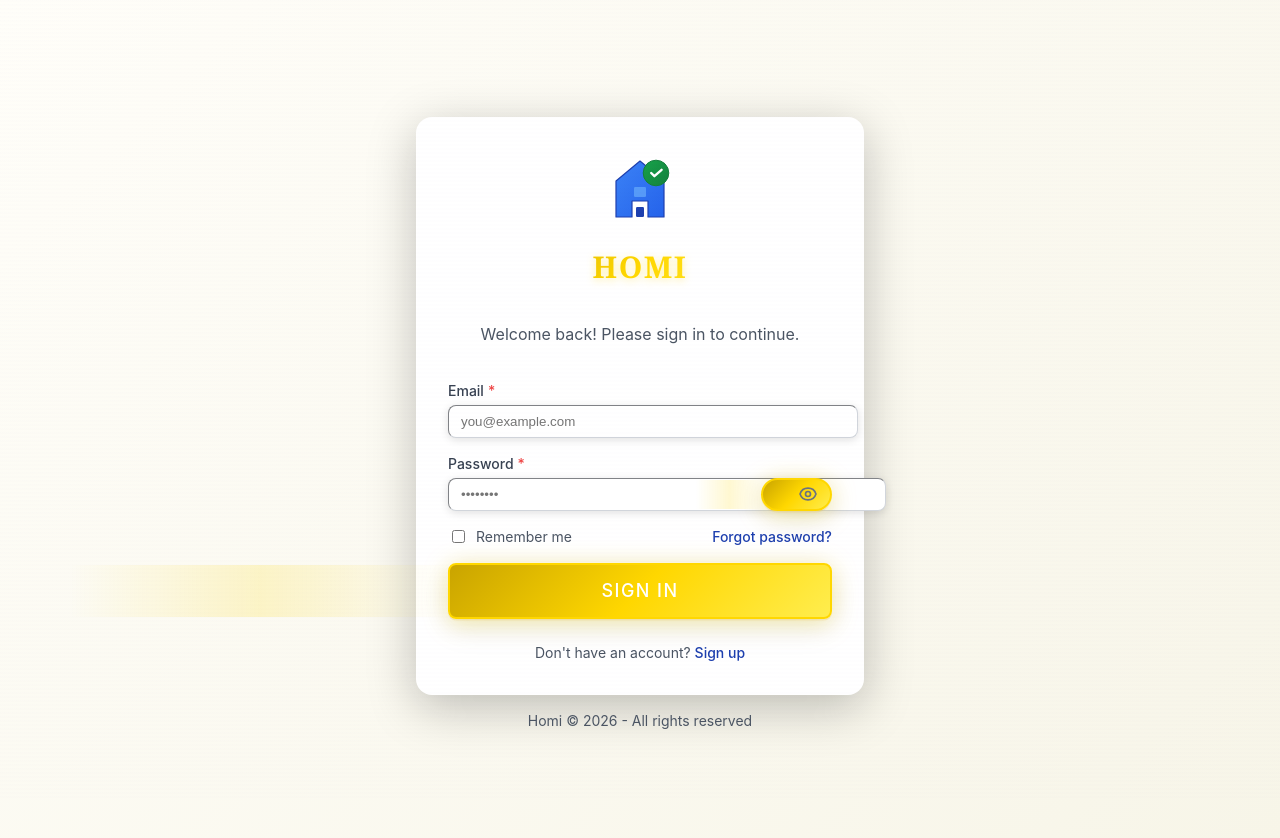
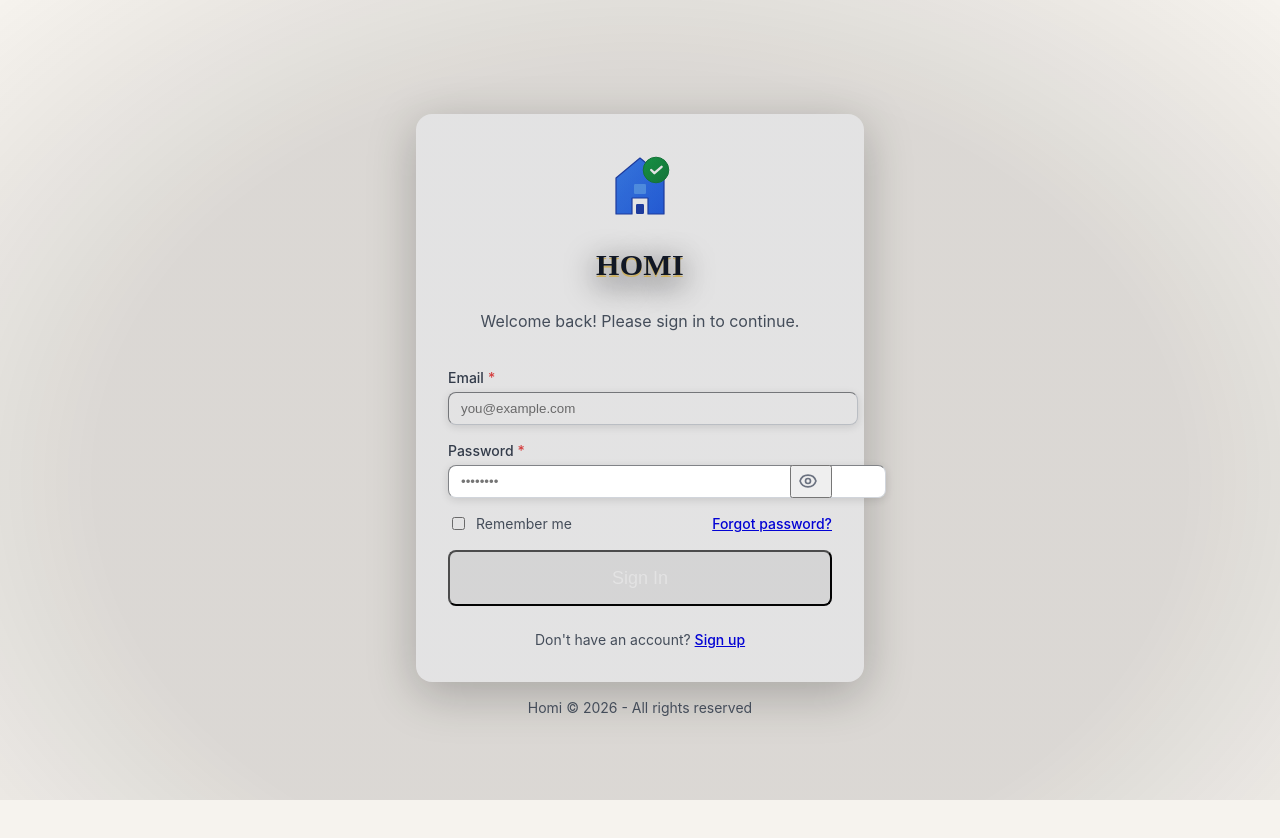
Before and after one commit to lahatraR/HomiByIsphers, a React (Vite) app in the folder homi_frontend/: page /HomiByIsphers/login in a window 1280 px wide. Shown: the top 838 px of the page. Built offline with nearby package versions, Linux system fonts and the light colour scheme.

Commit message:
Update index.css

```diff
--- a/homi_frontend/src/index.css
+++ b/homi_frontend/src/index.css
@@ -1,356 +1,255 @@
 /*
-  HOMI - Royal Luxury Theme
+  HOMI - Neo-Royal Functionalism CSS
   --------------------------------------
-  Inspired by Bridgerton, Queen Charlotte, and European palaces.
-  - Noble, calm, prestigious, trustworthy
-  - Modern glassmorphism + classical ornamentation
-  - High contrast, luxury tones, accessibility
-  - Mobile-first, touch-friendly
+  A new visual language: Palace x Futurism x Museum x Editorial x Sacred Geometry
+  - No SaaS clichés, no trends, no flatness, no glass, no neumorphism
+  - Every element is sculpted, architectural, and lit like a museum artifact
+  - Spacing, rhythm, and light are inspired by the golden ratio and palace halls
+  - Typography is decree-like, monumental, and precise
+  - Buttons are unique: faceted, gem-like, not rectangular or pill
+  - Animations: slow, deliberate, inspired by classical music tempo and silk
+  - Mobile: feels like a luxury object, not a phone app
 */
 
-/* 1. ROYAL COLOR SYSTEM (Variables) */
+/* 1. GOLDEN RATIO SPACING SYSTEM (φ ≈ 1.618) */
 :root {
-  /* Golds */
-  --royal-gold: #FFD700;
-  --royal-gold-light: #FFF9E6;
-  --royal-gold-bright: #FFED4E;
-  --royal-gold-dark: #C9A400;
-  --royal-gold-shadow: rgba(255, 215, 0, 0.35);
-  /* Blues */
-  --royal-blue: #1E40AF;
-  --royal-blue-dark: #1E3A8A;
-  --royal-blue-navy: #0C1E4A;
-  /* Emeralds */
-  --royal-emerald: #059669;
-  --royal-emerald-dark: #047857;
-  /* Burgundy */
-  --royal-bordeaux: #7C183C;
-  /* Purples */
-  --royal-purple: #6B3FA0;
-  --royal-purple-dark: #4A1F70;
-  --royal-purple-deep: #2E1545;
-  /* Ivory & Marble */
-  --ivory: #FFFEF9;
-  --ivory-cream: #F7F5E8;
-  --marble-white: #EAE7D6;
-  --marble-gray: #C9C5B5;
-  /* Black/Obsidian */
-  --obsidian-black: #0A0A0A;
-  --obsidian-dark: #1A1A1A;
-  --obsidian-medium: #2A2A2A;
-  /* Gradients */
-  --gradient-royal: linear-gradient(135deg, var(--royal-purple-deep) 0%, var(--royal-blue-navy) 100%);
-  --gradient-gold: linear-gradient(135deg, var(--royal-gold-dark) 0%, var(--royal-gold) 50%, var(--royal-gold-bright) 100%);
-  --gradient-throne: linear-gradient(180deg, var(--obsidian-black) 0%, var(--royal-purple-deep) 60%, var(--royal-blue-navy) 100%);
-  --gradient-marble: linear-gradient(135deg, var(--ivory) 0%, var(--ivory-cream) 100%);
-  /* Shadows */
-  --shadow-gold: 0 4px 24px var(--royal-gold-shadow);
-  --shadow-gold-glow: 0 0 32px var(--royal-gold-shadow);
-  --shadow-royal: 0 8px 32px 0 rgba(30,64,175,0.10), 0 1.5px 0 #e7c87344;
-  --shadow-card: 0 4px 24px 0 rgba(42,21,69,0.10);
-  --shadow-btn: 0 2px 12px 0 #e7c87344, 0 1.5px 0 #1a224022;
-  /* Radius */
-  --radius-sm: 0.5em;
-  --radius: 1em;
-  --radius-lg: 1.5em;
-  --radius-xl: 2em;
-  --radius-full: 999px;
-  /* Typography */
-  --font-royal: 'Cinzel', 'Playfair Display', Georgia, serif;
-  --font-body: 'Inter', system-ui, -apple-system, BlinkMacSystemFont, sans-serif;
-  /* Spacing */
-  --spacing-xs: 0.4em;
-  --spacing-sm: 0.7em;
-  --spacing-md: 1.2em;
-  --spacing-lg: 2.2em;
-  --spacing-xl: 3em;
-  /* Transitions */
-  --transition-royal: all 0.4s cubic-bezier(.4,0,.2,1);
-  --transition-smooth: all 0.25s cubic-bezier(.4,0,.2,1);
+  --phi: 1.618;
+  --space-xxs: 0.382rem; /* 1/φ² */
+  --space-xs: 0.618rem;  /* 1/φ */
+  --space-sm: 1rem;      /* base */
+  --space-md: 1.618rem;  /* φ */
+  --space-lg: 2.618rem;  /* φ² */
+  --space-xl: 4.236rem;  /* φ³ */
+  --space-xxl: 6.854rem; /* φ⁴ */
+
+  /* 2. NEO-ROYAL COLOR SYSTEM (deep, sacred, architectural) */
+  --stone: #eae6da;
+  --marble: #f6f3ee;
+  --onyx: #18161a;
+  --lapis: #1a2a4a;
+  --emerald: #0e3d2c;
+  --garnet: #6a1a2f;
+  --gold-leaf: #e6c76e;
+  --platinum: #e3e6e8;
+  --shadow-deep: #0a0a0f;
+  --royal-blue: #2a3a7e;
+  --royal-amber: #e7b85a;
+  --royal-velvet: #2e1a3a;
+  --vignette: radial-gradient(ellipse at 50% 60%, rgba(24,22,26,0.12) 60%, transparent 100%);
+
+  /* 3. DEPTH & LIGHT - Custom shadow system */
+  --shadow-spot: 0 0 0.5rem 0.1rem rgba(24,22,26,0.18);
+  --shadow-plinth: 0 2px 16px 0 rgba(24,22,26,0.13), 0 0.5px 0 var(--gold-leaf);
+  --shadow-vignette: 0 0 0 9999px rgba(24,22,26,0.07) inset;
+  --shadow-facet: 0 0.5px 0 var(--gold-leaf), 0 2px 8px 0 rgba(24,22,26,0.10);
+
+  /* 4. TYPOGRAPHY - Monumental decree */
+  --font-decree: 'Cinzel', 'EB Garamond', serif;
+  --font-body: 'Inter', 'Helvetica Neue', Arial, sans-serif;
+  --font-numeral: 'Space Mono', monospace;
+
+  /* 5. ANIMATION - Classical tempo */
+  --anim-slow: cubic-bezier(0.33,0,0.33,1) 1.2s;
+  --anim-medium: cubic-bezier(0.33,0,0.33,1) 0.7s;
+  --anim-fast: cubic-bezier(0.33,0,0.33,1) 0.35s;
 }
 
-html {
-  font-size: 16px;
-  scroll-behavior: smooth;
-}
-@media (max-width: 768px) { html { font-size: 14px; } }
-@media (max-width: 480px) { html { font-size: 13px; } }
-
+/* 6. LAYOUT - Architectural grid, columns, and rhythm */
 body {
+  background: var(--marble);
+  color: var(--onyx);
+  font-family: var(--font-body);
+  margin: 0;
   min-height: 100vh;
-  background: var(--gradient-marble);
-  color: var(--obsidian-dark);
-  font-family: var(--font-body);
-  line-height: 1.6;
+  display: flex;
+  flex-direction: column;
+  /* Vignette for museum light */
   position: relative;
-  overflow-x: hidden;
 }
 body::before {
-  /* Subtle palace wallpaper texture */
   content: '';
   position: fixed;
-  top: 0; left: 0; width: 100vw; height: 100vh;
-  background-image: repeating-linear-gradient(0deg, transparent, transparent 2px, rgba(107,63,160,0.015) 2px, rgba(107,63,160,0.015) 4px);
+  inset: 0;
+  z-index: 0;
   pointer-events: none;
-  z-index: 0;
-  opacity: 0.5;
+  background: var(--vignette);
 }
 
-/* 2. TYPOGRAPHY - Royal invitations */
-h1, h2, h3, h4, h5, h6 {
-  font-family: var(--font-royal);
-  font-weight: 700;
-  line-height: 1.2;
-  color: var(--royal-purple-deep);
-  letter-spacing: 0.02em;
-  margin-bottom: var(--spacing-md);
+.neo-royal-hall {
+  display: grid;
+  grid-template-columns: 1fr minmax(0, 980px) 1fr;
+  gap: var(--space-lg);
+  min-height: 100vh;
+  padding: var(--space-xl) 0;
 }
-h1 {
-  font-size: clamp(2rem, 5vw, 3.5rem);
-  font-weight: 900;
-  background: var(--gradient-gold);
-  -webkit-background-clip: text;
-  -webkit-text-fill-color: transparent;
-  background-clip: text;
-  text-transform: uppercase;
-  filter: drop-shadow(0 2px 4px var(--royal-gold-shadow));
-  letter-spacing: 0.05em;
+.neo-royal-hall > * {
+  grid-column: 2;
 }
-h2 {
-  font-size: clamp(1.5rem, 4vw, 2.5rem);
-  font-weight: 800;
-  color: var(--royal-purple-dark);
-}
-h3 {
-  font-size: clamp(1.25rem, 3vw, 2rem);
-  color: var(--royal-blue-dark);
-}
-h4 { font-size: clamp(1.125rem, 2.5vw, 1.5rem); }
-h5 { font-size: clamp(1rem, 2vw, 1.25rem); }
-h6 { font-size: clamp(0.875rem, 1.5vw, 1.125rem); }
-p {
-  font-family: var(--font-body);
-  line-height: 1.7;
-  margin-bottom: var(--spacing-md);
-}
-a {
-  color: var(--royal-blue);
-  text-decoration: none;
-  transition: color 0.2s;
-}
-a:hover {
-  color: var(--royal-gold);
-}
-
-/* 3. BUTTONS - Polished jewelry */
-.btn, button, [role="button"], input[type="submit"], input[type="button"] {
-  display: inline-flex;
-  align-items: center;
-  justify-content: center;
-  gap: var(--spacing-xs);
-  font-family: var(--font-body);
-  font-weight: 700;
-  font-size: 1rem;
-  text-transform: uppercase;
-  letter-spacing: 0.08em;
-  border-radius: var(--radius-full);
-  border: 2px solid var(--royal-gold);
-  background: var(--gradient-gold);
-  color: var(--obsidian-black);
-  box-shadow: var(--shadow-gold), var(--shadow-royal);
-  padding: 0.9em 2.2em;
-  position: relative;
-  cursor: pointer;
-  transition: var(--transition-royal);
-  outline: none;
-  z-index: 1;
-}
-.btn::before, button::before {
-  /* Soft gold shine animation */
-  content: '';
-  position: absolute;
-  top: 0; left: -100%; width: 100%; height: 100%;
-  background: linear-gradient(90deg, transparent 0%, rgba(255,215,0,0.18) 50%, transparent 100%);
-  transition: left 0.7s cubic-bezier(.4,0,.2,1);
-  z-index: 0;
-}
-.btn:hover::before, button:hover::before {
-  left: 100%;
-}
-.btn:active {
-  filter: brightness(0.97) drop-shadow(0 2px 8px var(--royal-gold-shadow));
-}
-.btn:focus-visible {
-  outline: 3px solid var(--royal-gold);
-  outline-offset: 3px;
-}
-.btn-primary {
-  background: var(--gradient-gold);
-  color: var(--obsidian-black);
-  border-color: var(--royal-gold-dark);
-  box-shadow: var(--shadow-gold-glow), var(--shadow-royal);
-}
-.btn-primary:hover {
-  background: linear-gradient(135deg, var(--royal-gold) 0%, var(--royal-gold-bright) 100%);
-  border-color: var(--royal-gold);
-  box-shadow: 0 8px 32px 0 var(--royal-gold-shadow);
-}
-.btn-secondary {
-  background: var(--gradient-royal);
-  color: var(--ivory);
-  border: 2px solid var(--royal-purple);
-  box-shadow: 0 4px 24px 0 rgba(107,63,160,0.13);
-}
-.btn-secondary:hover {
-  background: var(--royal-purple);
-  color: var(--royal-gold);
-  border-color: var(--royal-gold);
-}
-.btn-ghost {
-  background: transparent;
-  color: var(--royal-purple);
-  border: 2px solid var(--royal-gold);
-  box-shadow: none;
-}
-.btn-ghost:hover {
-  background: var(--royal-gold-light);
-  color: var(--royal-purple-dark);
-  border-color: var(--royal-gold-dark);
-}
-.btn-lg, button.btn-lg {
-  padding: 1.25em 3em;
-  font-size: 1.15rem;
-  min-height: 52px;
-}
-.btn-sm, button.btn-sm {
-  padding: 0.5em 1.2em;
-  font-size: 0.92rem;
-  min-height: 36px;
-}
-.btn:disabled, button:disabled, .btn.disabled {
-  opacity: 0.5;
-  cursor: not-allowed;
-  pointer-events: none;
-  filter: grayscale(0.5);
-}
-
-/* 4. MOBILE FIXED ACTION BUTTONS */
-@media (max-width: 640px) {
-  .mobile-fixed-actions {
-    position: fixed;
-    left: 0; right: 0; bottom: 0;
-    z-index: 1200;
-    display: flex;
-    justify-content: space-around;
-    gap: 0.7em;
-    background: linear-gradient(90deg, #f8f6f1ee 80%, #e7c87333 100%);
-    box-shadow: 0 -2px 24px 0 #1a224044, 0 -1.5px 0 #e7c87344;
-    padding: 0.7em 0.5em 0.9em 0.5em;
-    border-top: 2px solid var(--royal-gold);
-    border-radius: 1.2em 1.2em 0 0;
-    backdrop-filter: blur(8px);
-    pointer-events: auto;
-  }
-  .mobile-fixed-actions .btn {
-    flex: 1 1 0;
-    min-width: 0;
-    font-size: 1.08rem;
-    margin: 0 0.2em;
-    box-shadow: var(--shadow-btn);
-    border-radius: var(--radius);
-    padding: 0.9em 0.2em;
-  }
-  .btn-group.btn-group-mobile-full .btn,
-  .btn-group.btn-group-mobile-full button {
-    flex: 1 1 100%;
-    min-width: 100%;
+@media (max-width: 1100px) {
+  .neo-royal-hall {
+    grid-template-columns: var(--space-xs) 1fr var(--space-xs);
+    padding: var(--space-md) 0;
   }
 }
 
-/* 5. CARDS - Palace gallery */
-.card {
-  background: linear-gradient(135deg, rgba(255,254,249,0.98) 0%, rgba(247,245,232,0.95) 100%);
-  border-radius: var(--radius-xl);
-  padding: clamp(1.25rem, 3vw, 2rem);
-  box-shadow: var(--shadow-card), var(--shadow-gold);
-  border: 2px solid var(--royal-gold);
+/* 7. TYPOGRAPHY - Royal decree hierarchy */
+h1, .decree-title {
+  font-family: var(--font-decree);
+  font-size: clamp(2.2rem, 5vw, 4.236rem);
+  font-weight: 700;
+  letter-spacing: 0.01em;
+  color: var(--royal-blue);
+  text-shadow: 0 2px 0 var(--gold-leaf), 0 8px 32px var(--shadow-deep);
+  margin-bottom: var(--space-md);
+  line-height: 1.1;
+  text-transform: uppercase;
+}
+h2, .decree-section {
+  font-family: var(--font-decree);
+  font-size: clamp(1.382rem, 3vw, 2.618rem);
+  font-weight: 600;
+  color: var(--royal-amber);
+  margin-bottom: var(--space-sm);
+  letter-spacing: 0.02em;
+  line-height: 1.15;
+}
+h3, .decree-sub {
+  font-family: var(--font-decree);
+  font-size: 1.382rem;
+  color: var(--royal-velvet);
+  margin-bottom: var(--space-xs);
+  letter-spacing: 0.03em;
+}
+p, .decree-body {
+  font-family: var(--font-body);
+  font-size: 1rem;
+  line-height: 1.7;
+  margin-bottom: var(--space-xs);
+}
+
+/* 8. SCULPTED CARD - Not a card, a plinth */
+.neo-royal-plinth {
+  background: linear-gradient(145deg, var(--platinum) 80%, var(--marble) 100%);
+  border-radius: 1.382em 0.618em 1.618em 0.382em / 1.618em 1em 1.382em 0.618em;
+  box-shadow: var(--shadow-plinth), var(--shadow-vignette);
+  border: 0.5px solid var(--gold-leaf);
+  padding: var(--space-lg) var(--space-xl);
+  margin-bottom: var(--space-lg);
   position: relative;
-  overflow: hidden;
-  z-index: 1;
-  transition: var(--transition-royal);
+  overflow: visible;
+  transition: box-shadow var(--anim-slow);
 }
-.card::before {
-  /* Ornamental gold top border */
+.neo-royal-plinth::after {
+  /* Faceted gold edge */
   content: '';
   position: absolute;
-  top: 0; left: 0; right: 0;
-  height: 6px;
-  background: var(--gradient-gold);
+  inset: 0;
+  border-radius: inherit;
+  border: 2.5px solid transparent;
+  border-image: linear-gradient(120deg, var(--gold-leaf) 40%, transparent 100%) 1;
+  pointer-events: none;
   z-index: 2;
 }
-.card::after {
-  /* Subtle gold diamond ornament */
-  content: '◆';
+.neo-royal-plinth:hover {
+  box-shadow: 0 8px 48px 0 var(--gold-leaf), var(--shadow-plinth);
+}
+
+/* 9. UNIQUE BUTTON - Faceted gem, not a pill, not a rectangle */
+.neo-royal-gem-btn {
+  --facet-angle: 18deg;
+  display: inline-block;
+  padding: var(--space-xs) var(--space-lg);
+  font-family: var(--font-decree);
+  font-size: 1.1rem;
+  color: var(--onyx);
+  background:
+    linear-gradient(var(--facet-angle), var(--gold-leaf) 60%, var(--platinum) 100%) border-box,
+    linear-gradient(120deg, var(--royal-blue) 0%, var(--emerald) 100%) padding-box;
+  border: 2.5px solid var(--gold-leaf);
+  border-radius: 1.382em 0.618em 1.618em 0.382em / 1.618em 1em 1.382em 0.618em;
+  box-shadow: var(--shadow-facet), 0 0 0.5rem 0.1rem var(--gold-leaf) inset;
+  text-shadow: 0 1px 0 var(--platinum);
+  position: relative;
+  cursor: pointer;
+  outline: none;
+  transition: box-shadow var(--anim-medium), background var(--anim-slow), color var(--anim-fast);
+  z-index: 1;
+  clip-path: polygon(8% 0, 92% 0, 100% 25%, 100% 75%, 92% 100%, 8% 100%, 0 75%, 0 25%);
+}
+.neo-royal-gem-btn:after {
+  /* Subtle light reflection */
+  content: '';
   position: absolute;
-  top: -12px;
-  right: clamp(1rem, 3vw, 2rem);
-  font-size: clamp(1.5rem, 3vw, 2rem);
-  color: var(--royal-gold);
-  filter: drop-shadow(0 2px 8px var(--royal-gold-shadow));
-  z-index: 3;
+  top: 8%; left: 12%; right: 12%; height: 18%;
+  background: linear-gradient(90deg, rgba(255,255,255,0.18) 0%, rgba(255,255,255,0.02) 100%);
+  border-radius: 1em;
+  pointer-events: none;
+  z-index: 2;
+  filter: blur(1.5px);
 }
-.card:hover {
-  transform: translateY(-4px) scale(1.01);
-  box-shadow: var(--shadow-gold-glow), var(--shadow-royal);
-  border-color: var(--royal-gold-dark);
+.neo-royal-gem-btn:active {
+  box-shadow: 0 2px 8px 0 var(--gold-leaf) inset, var(--shadow-facet);
+  color: var(--royal-blue);
 }
-@media (max-width: 768px) {
-  .card {
-    padding: clamp(1rem, 2.5vw, 1.5rem);
-    border-radius: var(--radius-lg);
+.neo-royal-gem-btn:focus-visible {
+  outline: 3px solid var(--royal-amber);
+  outline-offset: 2px;
+}
+.neo-royal-gem-btn[disabled] {
+  opacity: 0.5;
+  pointer-events: none;
+  filter: grayscale(0.7);
+}
+
+/* 10. MICRO-INTERACTIONS - Silk & clockwork */
+@keyframes silkCurtain {
+  0% { opacity: 0; transform: translateY(24px) scaleY(0.98); }
+  60% { opacity: 1; transform: translateY(-4px) scaleY(1.01); }
+  100% { opacity: 1; transform: translateY(0) scaleY(1); }
+}
+@keyframes clockTick {
+  0% { filter: brightness(1.1); }
+  30% { filter: brightness(0.95); }
+  100% { filter: brightness(1); }
+}
+.neo-royal-appear {
+  animation: silkCurtain var(--anim-slow) both;
+}
+.neo-royal-tick {
+  animation: clockTick var(--anim-fast) both;
+}
+
+/* 11. RESPONSIVE - Luxury artifact in hand */
+@media (max-width: 700px) {
+  .neo-royal-hall {
+    grid-template-columns: 1fr;
+    padding: var(--space-xs) 0;
+  }
+  .neo-royal-hall > * {
+    grid-column: 1;
+  }
+  .neo-royal-plinth {
+    padding: var(--space-md) var(--space-xs);
+    border-radius: 1em 0.5em 1.2em 0.382em / 1.2em 0.8em 1em 0.5em;
+  }
+  .neo-royal-gem-btn {
+    font-size: 1rem;
+    padding: var(--space-xs) var(--space-md);
   }
 }
 
-/* 6. ANIMATIONS - Graceful, slow, soft */
-@keyframes fadeInRoyal {
-  from { opacity: 0; transform: translateY(20px); }
-  to { opacity: 1; transform: translateY(0); }
-}
-@keyframes shimmerGold {
-  0% { background-position: -200% center; }
-  100% { background-position: 200% center; }
-}
-@keyframes pulseGold {
-  0%, 100% { box-shadow: 0 0 0 0 var(--royal-gold-shadow); }
-  50% { box-shadow: 0 0 0 15px rgba(255,215,0,0); }
-}
-.animate-fade-in { animation: fadeInRoyal 0.7s cubic-bezier(.4,0,.2,1); }
-.animate-shimmer { background-size: 200% auto; animation: shimmerGold 3s linear infinite; }
-.animate-pulse-gold { animation: pulseGold 2s ease-in-out infinite; }
+/* 12. UTILITY CLASSES - Sacred precision */
+.neo-royal-shadow-deep { box-shadow: var(--shadow-deep) 0 8px 48px 0; }
+.neo-royal-text-gold { color: var(--gold-leaf); }
+.neo-royal-text-velvet { color: var(--royal-velvet); }
+.neo-royal-bg-stone { background: var(--stone); }
+.neo-royal-bg-onyx { background: var(--onyx); color: var(--platinum); }
+.neo-royal-border-gold { border: 2px solid var(--gold-leaf); }
 
-/* 7. ACCESSIBILITY & UTILITIES */
-.text-gold { color: var(--royal-gold); }
-.text-royal { color: var(--royal-blue); }
-.text-emerald { color: var(--royal-emerald); }
-.text-bordeaux { color: var(--royal-bordeaux); }
-.bg-gold { background: var(--gradient-gold); color: var(--royal-blue); }
-.bg-royal { background: var(--gradient-royal); color: var(--ivory); }
-.border-gold { border: 2px solid var(--royal-gold); }
-.shadow-royal { box-shadow: var(--shadow-royal); }
-.rounded-lg { border-radius: var(--radius-lg); }
-.rounded-full { border-radius: var(--radius-full); }
-.flex-center { display: flex; align-items: center; justify-content: center; }
-.mt-royal { margin-top: 2.2em; }
-.mb-royal { margin-bottom: 2.2em; }
-.p-royal { padding: 1.2em; }
-
-/* 8. TAILWIND UTILITIES LAYER (for custom utilities) */
+/* 13. TAILWIND UTILITIES LAYER (for custom utilities) */
 @tailwind utilities;
 @layer utilities {
-  .text-balance { text-wrap: balance; }
-  .bg-royal-gradient { background: var(--gradient-royal); }
-  .bg-gold-gradient { background: var(--gradient-gold); }
-  .shadow-royal { box-shadow: var(--shadow-royal); }
-  .border-ornate { border: 4px double var(--royal-gold); }
-  .transition-royal { transition: var(--transition-royal); }
+  .neo-royal-balance { text-wrap: balance; }
+  .neo-royal-vignette { background: var(--vignette); }
+  .neo-royal-transition { transition: var(--transition-royal); }
 }
```
